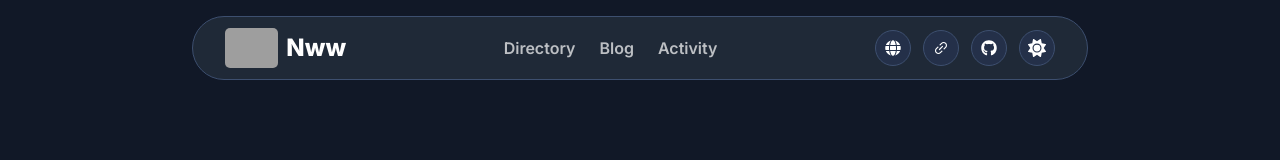
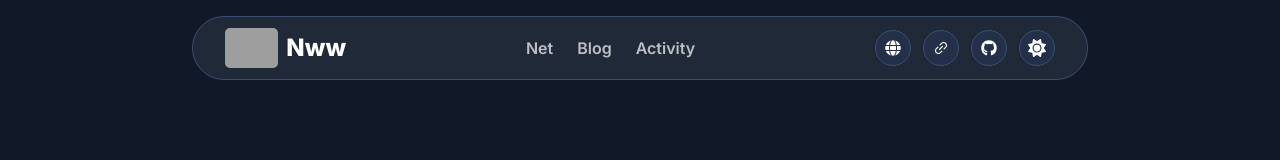
Before and after one commit to nekowawolf/net, a Next.js app: page / in a window 1280 px wide. Shown: the top 160 px of the page. Built offline with nearby package versions, Linux system fonts and the light colour scheme; grey boxes are pictures that could not be loaded.

Commit message:
chore: change directory text to net in header

```diff
--- a/src/components/Header.tsx
+++ b/src/components/Header.tsx
@@ -87,7 +87,7 @@ export default function Header() {
                 href="/directory"
                 className="text-fill-color/70 font-semibold hover:!text-blue-600 transition-colors duration-300"
               >
-                Directory
+                Net
               </Link>
               <Link
                 href="/blog"
@@ -156,7 +156,7 @@ export default function Header() {
               onClick={() => setIsMenuOpen(false)}
               className="block font-semibold text-fill-color/70 hover:!text-blue-600 transition-colors duration-300"
             >
-              Directory
+              Net
             </Link>
             <Link
               href="/blog"
```
